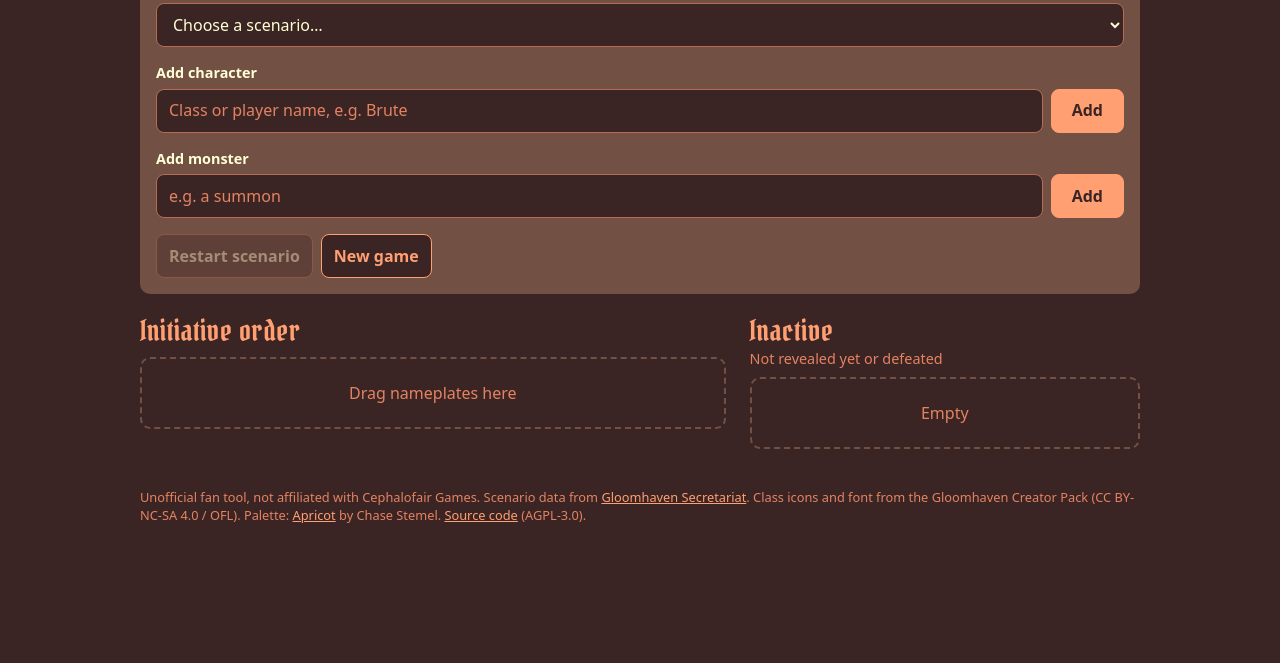
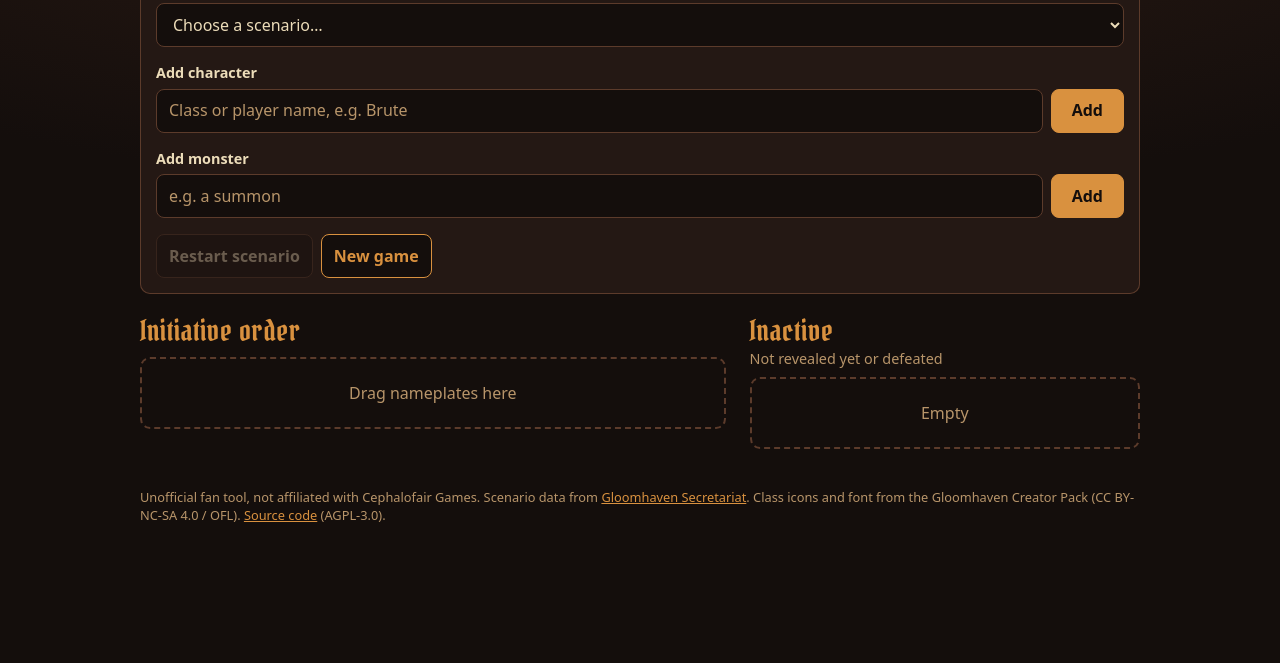
Before and after one commit to MilicaKorpikajo/initiative-order-tracker, a website with bundled scripts: page index.html in a window 1280 px wide. Shown: the part 137-800 px from the top of the page. Built offline with nearby package versions, Linux system fonts and the light colour scheme.

Commit message:
Replace Apricot with a darker autumn palette
Night/umber/oxblood browns, parchment text, amber highlights; moss,
rust and plum kind stripes. Bump service worker cache to v3.

Co-Authored-By: Claude Opus 5.5 <noreply@anthropic.com>

```diff
--- a/css/app.css
+++ b/css/app.css
@@ -1,8 +1,8 @@
 /* Gloomhaven Initiative Tracker. No animations or transitions on purpose.
  *
- * Colours: the Apricot palette by Chase Stemel (lospec.com/palette-list/apricot).
- * Text contrast (WCAG): cream on dark 13.9, cream on brown 6.9, salmon on dark 5.2,
- * dark on peach 7.1.
+ * "Gloomhaven autumn" palette: night, umber and oxblood browns with parchment
+ * text and burnished amber. Text contrast (WCAG): parchment on oxblood 11.1,
+ * brass on night 6.9, amber on oxblood 5.8, night on amber 7.4.
  */
 
 @font-face {
@@ -13,20 +13,25 @@
 
 :root {
   color-scheme: dark;
-  /* Apricot palette */
-  --apricot-0: #3b2524; /* darkest: page */
-  --apricot-1: #735044; /* brown: nameplates, panels */
-  --apricot-2: #b76b53; /* rust: borders, custom monsters */
-  --apricot-3: #e48362; /* salmon: monsters, secondary text */
-  --apricot-4: #ff9f72; /* peach: headings, highlights, bosses */
-  --apricot-5: #ffffd5; /* cream: main text, characters */
+  /* Palette */
+  --night: #140e0c;     /* page */
+  --umber: #241814;     /* panels, inputs */
+  --oxblood: #3b1f1a;   /* nameplates */
+  --bark: #5c3b2b;      /* outlines */
+  --parchment: #ecdcb9; /* main text */
+  --brass: #b8956a;     /* secondary text, borders */
+  --amber: #d9913f;     /* headings, highlights, bosses */
+  --moss: #9aa864;      /* characters */
+  --rust: #c0573a;      /* monsters */
+  --plum: #a8789a;      /* custom monsters */
 
-  --bg: var(--apricot-0);
-  --surface: var(--apricot-1);
-  --border: var(--apricot-2);
-  --text: var(--apricot-5);
-  --muted: var(--apricot-3);
-  --accent: var(--apricot-4);
+  --bg: var(--night);
+  --panel: var(--umber);
+  --surface: var(--oxblood);
+  --border: var(--brass);
+  --text: var(--parchment);
+  --muted: var(--brass);
+  --accent: var(--amber);
 
   --display: "Pirata One", "Palatino Linotype", Palatino, Georgia, serif;
   --radius: 10px;
@@ -34,7 +39,9 @@
 
   font-family: system-ui, -apple-system, "Segoe UI", Roboto, sans-serif;
   line-height: 1.4;
-  background: var(--bg);
+  /* A static candle-lit glow at the top; painted once, no repaint on scroll. */
+  background: radial-gradient(ellipse 120% 60% at 50% 0%, #2c1b14 0%, var(--night) 70%) no-repeat var(--night);
+  min-height: 100%;
   color: var(--text);
 }
 
@@ -86,7 +93,8 @@ a { color: var(--accent); }
 .scenario-title { font-family: var(--display); font-size: 1.35rem; color: var(--text); }
 
 .setup {
-  background: var(--surface);
+  background: var(--panel);
+  box-shadow: inset 0 0 0 1px var(--bark);
   border-radius: var(--radius);
   margin-bottom: 1.25rem;
 }
@@ -117,7 +125,7 @@ input, select, button {
   color: var(--text);
   min-height: var(--tap);
   border-radius: 8px;
-  border: 1px solid var(--border);
+  border: 1px solid var(--bark);
   background: var(--bg);
   padding: 0.4rem 0.75rem;
 }
@@ -130,7 +138,7 @@ button:disabled { cursor: default; opacity: 0.35; }
 form button[type="submit"] {
   background: var(--accent);
   border-color: var(--accent);
-  color: var(--apricot-0);
+  color: var(--night);
   padding-inline: 1.25rem;
 }
 
@@ -165,7 +173,7 @@ button.danger { color: var(--accent); border-color: var(--accent); }
 }
 
 .plates:empty {
-  border: 2px dashed var(--surface);
+  border: 2px dashed var(--bark);
   border-radius: var(--radius);
   display: grid;
   place-items: center;
@@ -177,30 +185,31 @@ button.danger { color: var(--accent); border-color: var(--accent); }
 /* --- Nameplates ---------------------------------------------------------- */
 
 .plate {
-  --kind: var(--apricot-3);
+  --kind: var(--rust);
   display: flex;
   align-items: center;
   gap: 0.25rem;
   min-height: 3.5rem;
   padding: 0.25rem 0.25rem 0.25rem 0;
-  background: var(--surface);
+  background: linear-gradient(180deg, #45251f, var(--oxblood) 60%);
   color: var(--text);
   border-left: 6px solid var(--kind);
+  box-shadow: 0 2px 6px rgb(0 0 0 / 0.35);
   border-radius: var(--radius);
   user-select: none;
   -webkit-user-select: none;
   -webkit-touch-callout: none;
 }
 
-.plate[data-kind="character"] { --kind: var(--apricot-5); }
-.plate[data-kind="custom"] { --kind: var(--apricot-2); }
-.plate:has(.badge:not([hidden])) { --kind: var(--apricot-4); }
+.plate[data-kind="character"] { --kind: var(--moss); }
+.plate[data-kind="custom"] { --kind: var(--plum); }
+.plate:has(.badge:not([hidden])) { --kind: var(--amber); }
 
 /* Inactive plates are quieter: dark with an outline. */
 #inactive > .plate {
   background: var(--bg);
   color: var(--muted);
-  box-shadow: inset 0 0 0 1px var(--surface);
+  box-shadow: inset 0 0 0 1px var(--bark);
 }
 
 /* Position numbers in the initiative order. */
@@ -267,8 +276,8 @@ button.danger { color: var(--accent); border-color: var(--accent); }
   font-weight: 700;
   text-transform: uppercase;
   letter-spacing: 0.05em;
-  color: var(--apricot-0);
-  background: var(--apricot-4);
+  color: var(--night);
+  background: var(--amber);
   border-radius: 999px;
   padding: 0.1rem 0.55rem;
 }
@@ -288,7 +297,7 @@ button.icon {
   place-items: center;
 }
 
-button.icon:hover:not(:disabled) { background: rgb(0 0 0 / 0.18); }
+button.icon:hover:not(:disabled) { background: rgb(0 0 0 / 0.25); }
 
 button.icon svg {
   width: 22px;
--- a/index.html
+++ b/index.html
@@ -5,7 +5,7 @@
   <meta name="viewport" content="width=device-width, initial-scale=1, viewport-fit=cover">
   <title>Gloomhaven Initiative Tracker</title>
   <meta name="description" content="A simple initiative order tracker for Gloomhaven (1st edition).">
-  <meta name="theme-color" content="#3b2524">
+  <meta name="theme-color" content="#140e0c">
   <link rel="manifest" href="manifest.webmanifest">
   <link rel="icon" href="icon.svg" type="image/svg+xml">
   <link rel="preload" href="fonts/PirataOne-Gloomhaven.ttf" as="font" type="font/ttf" crossorigin>
@@ -77,7 +77,6 @@
     <p>Unofficial fan tool, not affiliated with Cephalofair Games. Scenario data from
       <a href="https://github.com/Lurkars/gloomhavensecretariat">Gloomhaven Secretariat</a>.
       Class icons and font from the Gloomhaven Creator Pack (CC BY-NC-SA 4.0 / OFL).
-      Palette: <a href="https://lospec.com/palette-list/apricot">Apricot</a> by Chase Stemel.
       <a href="https://github.com/MilicaKorpikajo/initiative-order-tracker">Source code</a> (AGPL-3.0).</p>
   </footer>
 
--- a/sw.js
+++ b/sw.js
@@ -4,7 +4,7 @@
 // RELEASE CHECKLIST: bump CACHE_VERSION whenever any file below changes,
 // otherwise returning players keep the old version.
 
-const CACHE_VERSION = 2;
+const CACHE_VERSION = 3;
 const CACHE = `ghit-v${CACHE_VERSION}`;
 const FILES = [
   './',
```
Also changed, not shown: ARCHITECTURE.md (+1 -1 lines), README.md, icon.svg, manifest.webmanifest.
